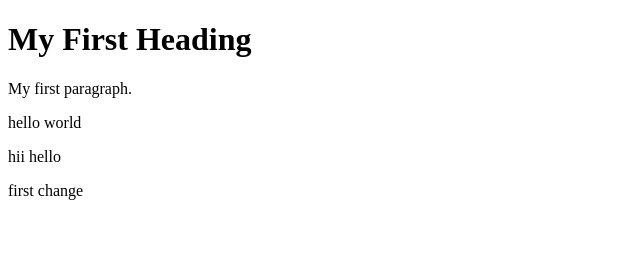
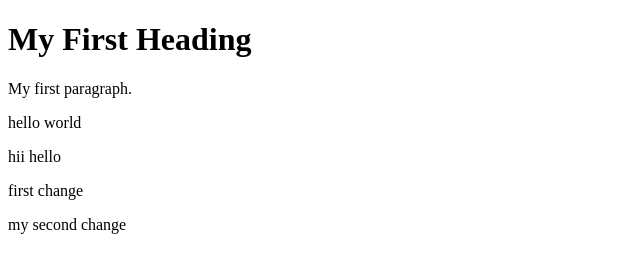
Before and after one commit to NaveenManikandan28/ProjectName, a plain HTML site: page index.html in a window 1280 px wide. Shown: the whole page, without its empty margins (0-640 px from the left). Drawn offline with Linux system fonts and the light colour scheme.

Commit message:
added second text

```diff
--- a/index.html
+++ b/index.html
@@ -7,6 +7,6 @@
 <p>hello world</p>
 <p>hii hello</p>
 <p>first change</p>
-
+<p>my second change</p>
 </body>
 </html>
```
